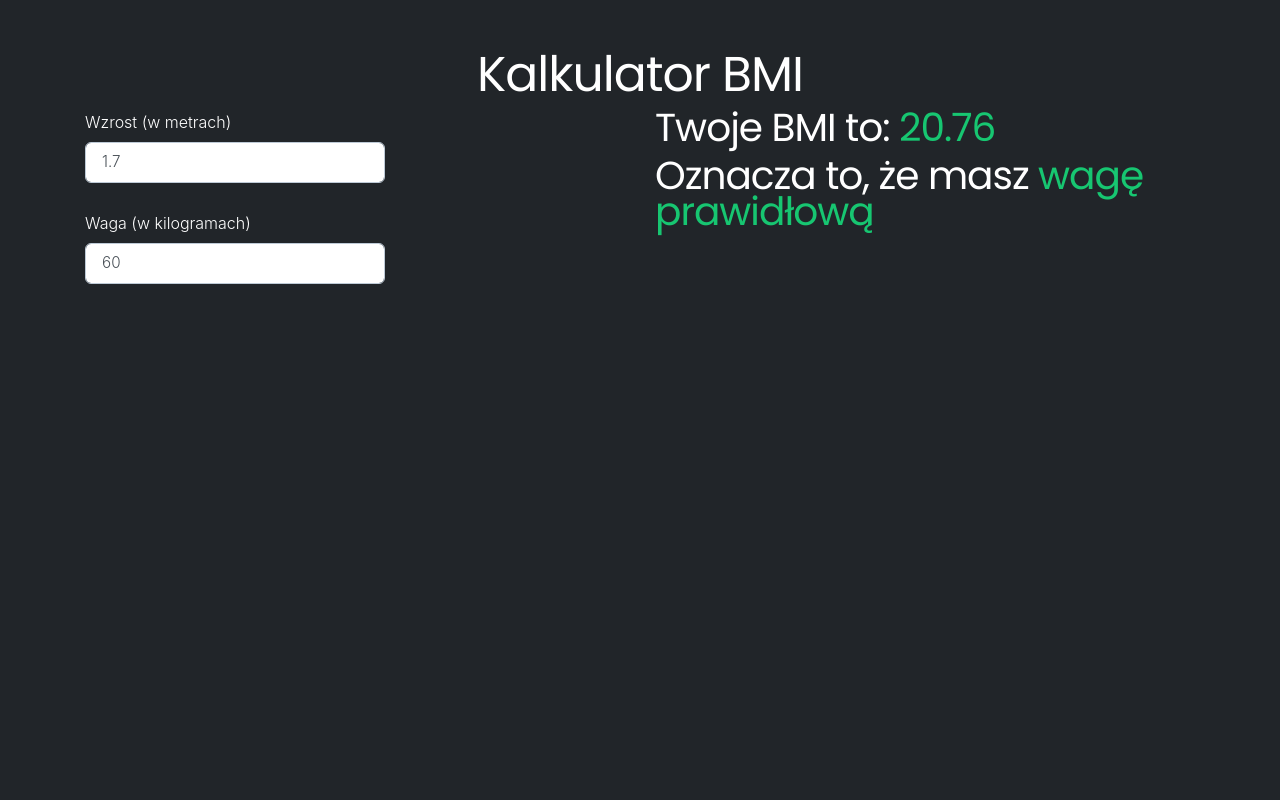
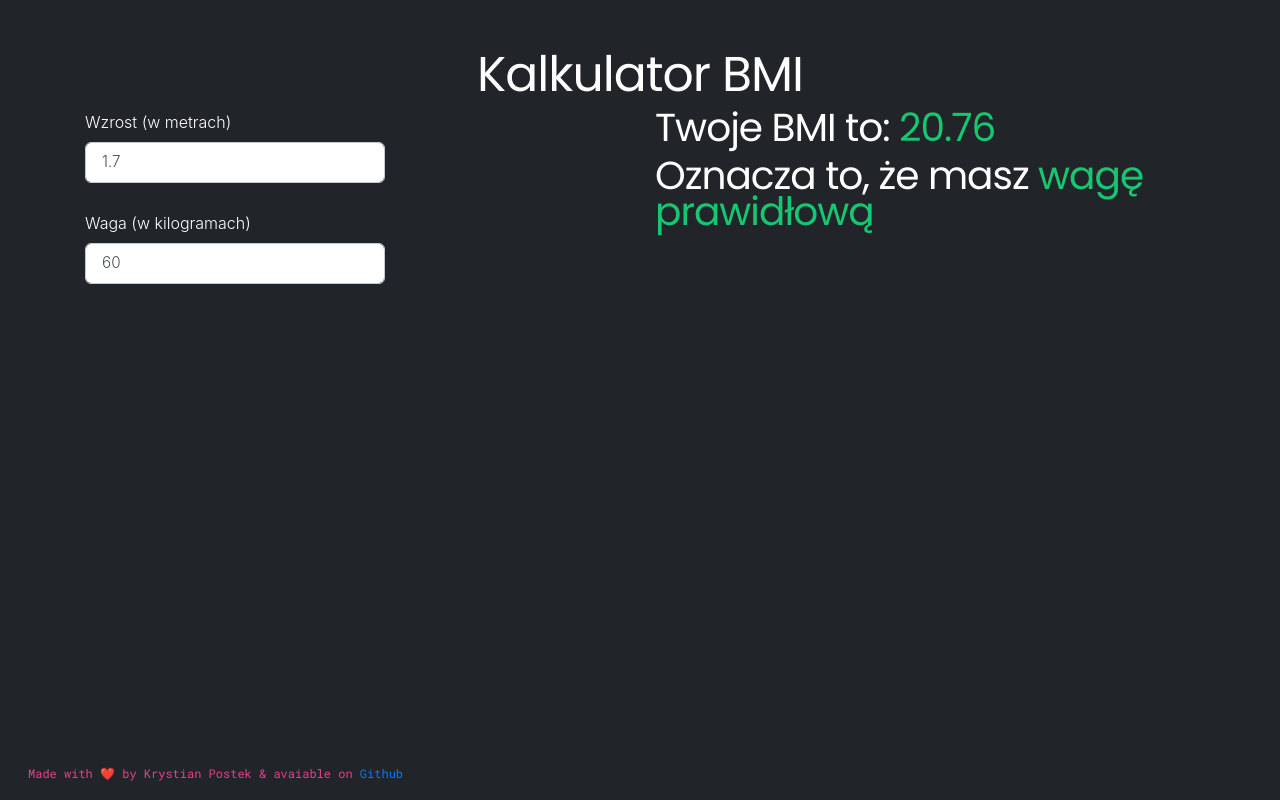
Before and after one commit to kpostekk/bmi-calc, a plain HTML site: page index.html in a window 1280 px wide. Drawn offline with Linux system fonts and the light colour scheme.

Commit message:
Add files via upload

```diff
--- a/index.html
+++ b/index.html
@@ -37,5 +37,6 @@
         </div>
     </div>
 </div>
+<code style="position: absolute; bottom: 15px; left: 15px">Made with ❤️ by Krystian Postek & avaiable on <a href="https://github.com/Backdoorek/bmi-calc">Github</a></code>
 </body>
 </html>
```
